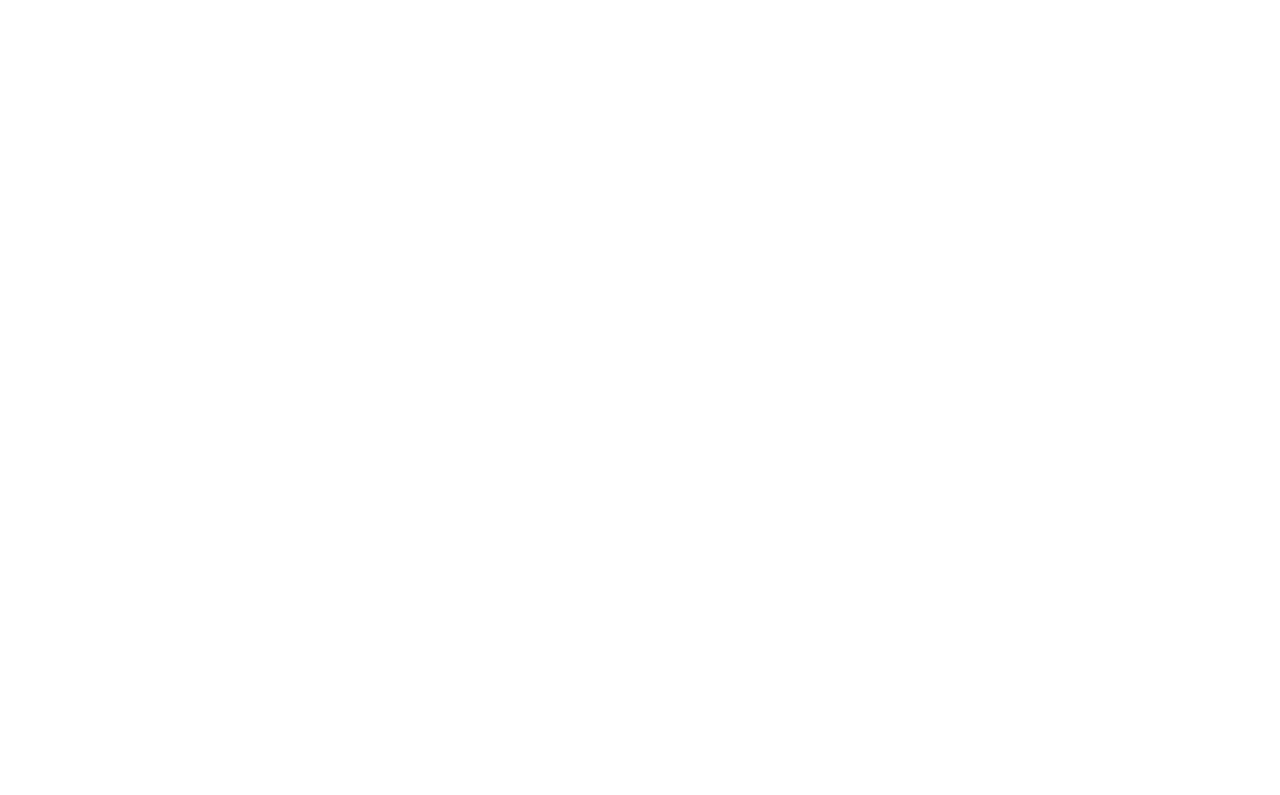
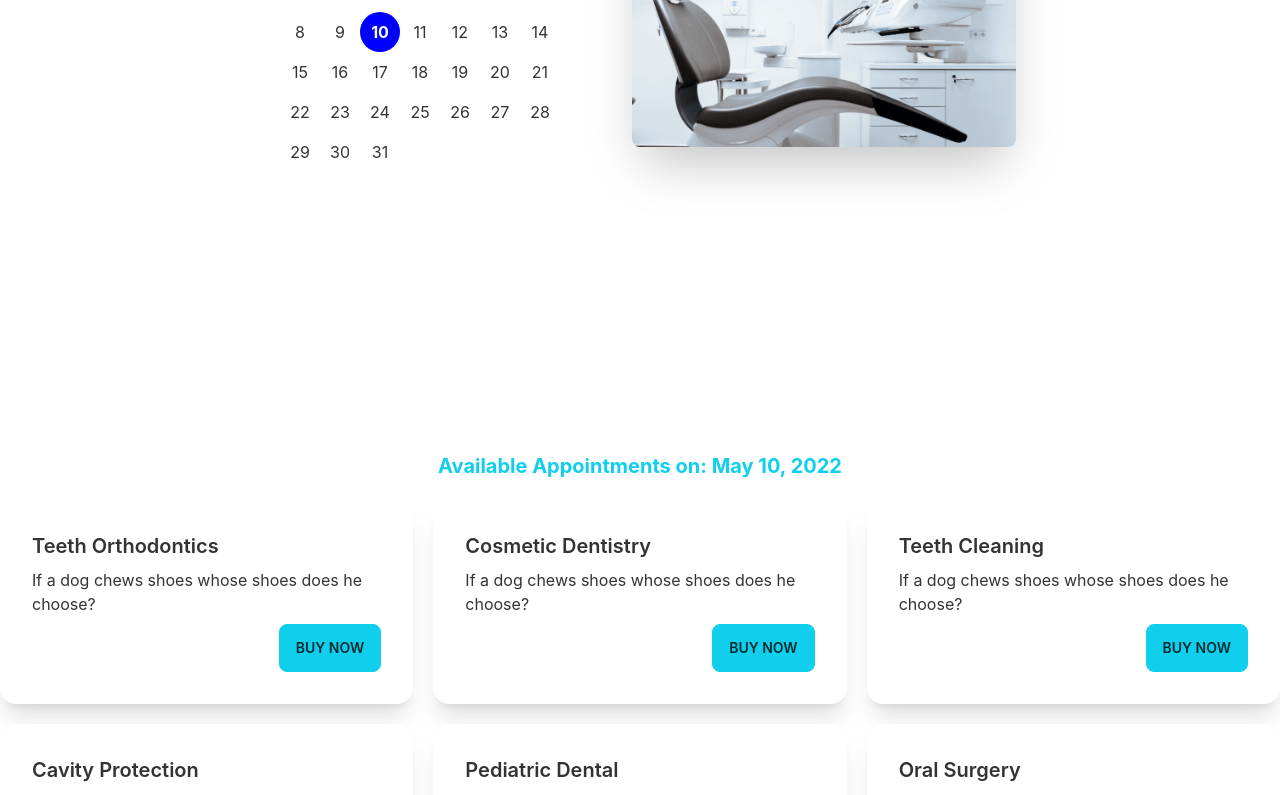
Before and after one commit to sajib359/doctors-portals-client, a React (Create React App) app: page /appointment in a window 1280 px wide. Shown: the part 480-1275 px from the top of the page. Before the commit the page ends 800 px from the top, so only its background shows below. Built offline with nearby package versions, Linux system fonts and the light colour scheme.

Commit message:
added available slots

```diff
--- a/package.json
+++ b/package.json
@@ -7,7 +7,9 @@
     "@testing-library/react": "^13.2.0",
     "@testing-library/user-event": "^13.5.0",
     "daisyui": "^2.14.3",
+    "date-fns": "^2.28.0",
     "react": "^18.1.0",
+    "react-day-picker": "^8.0.5",
     "react-dom": "^18.1.0",
     "react-router-dom": "^6.3.0",
     "react-scripts": "5.0.1",
--- /dev/null
+++ b/public/services.json
@@ -0,0 +1,134 @@
+[
+  {
+    "_id": 1,
+    "name": "Teeth Orthodontics",
+    "slots": [
+      "08.00 AM - 08.30 AM",
+      "08.30 AM - 09.00 AM",
+      "09.00 AM - 9.30 AM",
+      "09.30 AM - 10.00 AM",
+      "10.00 AM - 10.30 AM",
+      "10.30 AM - 11.00 AM",
+      "11.00 AM - 11.30 AM",
+      "11.30 AM - 12.00 AM",
+      "1.00 PM - 1.30 PM",
+      "1.30 PM - 2.00 PM",
+      "2.00 PM - 2.30 PM",
+      "2.30 PM - 3.00 PM",
+      "3.00 PM - 3.30 PM",
+      "3.30 PM - 4.00 PM",
+      "4.00 PM - 4.30 PM",
+      "4.30 PM - 5.00 PM"
+    ]
+  },
+  {
+    "_id": 2,
+    "name": "Cosmetic Dentistry",
+    "slots": [
+      "08.00 AM - 08.30 AM",
+      "08.30 AM - 09.00 AM",
+      "09.00 AM - 9.30 AM",
+      "09.30 AM - 10.00 AM",
+      "10.00 AM - 10.30 AM",
+      "10.30 AM - 11.00 AM",
+      "11.00 AM - 11.30 AM",
+      "11.30 AM - 12.00 AM",
+      "1.00 PM - 1.30 PM",
+      "1.30 PM - 2.00 PM",
+      "2.00 PM - 2.30 PM",
+      "2.30 PM - 3.00 PM",
+      "3.00 PM - 3.30 PM",
+      "3.30 PM - 4.00 PM",
+      "4.00 PM - 4.30 PM",
+      "4.30 PM - 5.00 PM"
+    ]
+  },
+  {
+    "_id": 3,
+    "name": "Teeth Cleaning",
+    "slots": [
+      "08.00 AM - 08.30 AM",
+      "08.30 AM - 09.00 AM",
+      "09.00 AM - 9.30 AM",
+      "09.30 AM - 10.00 AM",
+      "10.00 AM - 10.30 AM",
+      "10.30 AM - 11.00 AM",
+      "11.00 AM - 11.30 AM",
+      "11.30 AM - 12.00 AM",
+      "1.00 PM - 1.30 PM",
+      "1.30 PM - 2.00 PM",
+      "2.00 PM - 2.30 PM",
+      "2.30 PM - 3.00 PM",
+      "3.00 PM - 3.30 PM",
+      "3.30 PM - 4.00 PM",
+      "4.00 PM - 4.30 PM",
+      "4.30 PM - 5.00 PM"
+    ]
+  },
+  {
+    "_id": 4,
+    "name": "Cavity Protection",
+    "slots": [
+      "08.00 AM - 08.30 AM",
+      "08.30 AM - 09.00 AM",
+      "09.00 AM - 9.30 AM",
+      "09.30 AM - 10.00 AM",
+      "10.00 AM - 10.30 AM",
+      "10.30 AM - 11.00 AM",
+      "11.00 AM - 11.30 AM",
+      "11.30 AM - 12.00 AM",
+      "1.00 PM - 1.30 PM",
+      "1.30 PM - 2.00 PM",
+      "2.00 PM - 2.30 PM",
+      "2.30 PM - 3.00 PM",
+      "3.00 PM - 3.30 PM",
+      "3.30 PM - 4.00 PM",
+      "4.00 PM - 4.30 PM",
+      "4.30 PM - 5.00 PM"
+    ]
+  },
+  {
+    "_id": 5,
+    "name": "Pediatric Dental",
+    "slots": [
+      "08.00 AM - 08.30 AM",
+      "08.30 AM - 09.00 AM",
+      "09.00 AM - 9.30 AM",
+      "09.30 AM - 10.00 AM",
+      "10.00 AM - 10.30 AM",
+      "10.30 AM - 11.00 AM",
+      "11.00 AM - 11.30 AM",
+      "11.30 AM - 12.00 AM",
+      "1.00 PM - 1.30 PM",
+      "1.30 PM - 2.00 PM",
+      "2.00 PM - 2.30 PM",
+      "2.30 PM - 3.00 PM",
+      "3.00 PM - 3.30 PM",
+      "3.30 PM - 4.00 PM",
+      "4.00 PM - 4.30 PM",
+      "4.30 PM - 5.00 PM"
+    ]
+  },
+  {
+    "_id": 6,
+    "name": "Oral Surgery",
+    "slots": [
+      "08.00 AM - 08.30 AM",
+      "08.30 AM - 09.00 AM",
+      "09.00 AM - 9.30 AM",
+      "09.30 AM - 10.00 AM",
+      "10.00 AM - 10.30 AM",
+      "10.30 AM - 11.00 AM",
+      "11.00 AM - 11.30 AM",
+      "11.30 AM - 12.00 AM",
+      "1.00 PM - 1.30 PM",
+      "1.30 PM - 2.00 PM",
+      "2.00 PM - 2.30 PM",
+      "2.30 PM - 3.00 PM",
+      "3.00 PM - 3.30 PM",
+      "3.30 PM - 4.00 PM",
+      "4.00 PM - 4.30 PM",
+      "4.30 PM - 5.00 PM"
+    ]
+  }
+]
--- a/src/Pages/Appointment/Appointment.js
+++ b/src/Pages/Appointment/Appointment.js
@@ -1,9 +1,14 @@
-import React from 'react';
+import React, { useState } from 'react';
 import Footer from '../Shared/Footer';
+import AppointmentBanner from './AppointmentBanner';
+import AvailableAppointment from './AvailableAppointment';
 
 const Appointment = () => {
+    const [date, setDate] = useState(new Date());
     return (
         <div>
+            <AppointmentBanner date={date} setDate={setDate}></AppointmentBanner>
+            <AvailableAppointment date={date}></AvailableAppointment>
            <Footer></Footer>
         </div>
     );
--- /dev/null
+++ b/src/Pages/Appointment/AppointmentBanner.js
@@ -0,0 +1,26 @@
+import React from 'react';
+import chair from "../../assets/images/chair.png"
+import { DayPicker } from 'react-day-picker';
+import 'react-day-picker/dist/style.css';
+
+
+const AppointmentBanner = ({date , setDate}) => {
+
+
+    return (
+        <div className="hero min-h-screen ">
+            <div className="hero-content flex-col lg:flex-row-reverse">
+                <img src={chair} alt='dentis chair' className="max-w-sm rounded-lg shadow-2xl" />
+                <div className='mr-10'>
+                    <DayPicker
+                    mode="single"
+                    selected={date}
+                    onSelect={setDate}
+                    />
+                </div>
+            </div>
+        </div>
+    );
+};
+
+export default AppointmentBanner;
--- /dev/null
+++ b/src/Pages/Appointment/AvailableAppointment.js
@@ -0,0 +1,28 @@
+import { format } from 'date-fns';
+import React, { useEffect, useState } from 'react';
+import Service from './Service';
+
+const AvailableAppointment = ({date}) => {
+    const [services ,setServices] = useState([])
+    useEffect(()=>{
+        fetch('services.json')
+        .then(res =>res.json())
+        .then(data => setServices(data))
+
+    },[])
+    return (
+        <div>
+            <h3 className='text-xl text-primary text-center font-bold my-5'>Available Appointments on:  {format(date, 'PP')}</h3>
+            <div className='grid grid-cols-1 md:grid-cols-2 lg:grid-cols-3 gap-5'>
+                {
+                    services.map(service=><Service
+                    key={service._id}
+                    service={service}
+                    ></Service>)
+                }
+            </div>
+        </div>
+    );
+};
+
+export default AvailableAppointment;
--- /dev/null
+++ b/src/Pages/Appointment/Service.js
@@ -0,0 +1,18 @@
+import React from 'react';
+
+const Service = ({ service }) => {
+    const {name ,slots} = service;
+    return (
+        <div class="card lg:max-w-lg bg-base-100 shadow-xl">
+            <div class="card-body">
+                <h2 class="card-title">{name}</h2>
+                <p>If a dog chews shoes whose shoes does he choose?</p>
+                <div class="card-actions justify-end">
+                    <button class="btn btn-primary">Buy Now</button>
+                </div>
+            </div>
+        </div>
+    );
+};
+
+export default Service;
```
Also changed, not shown: 1 other file (tests, documents, lock files or other folders).
